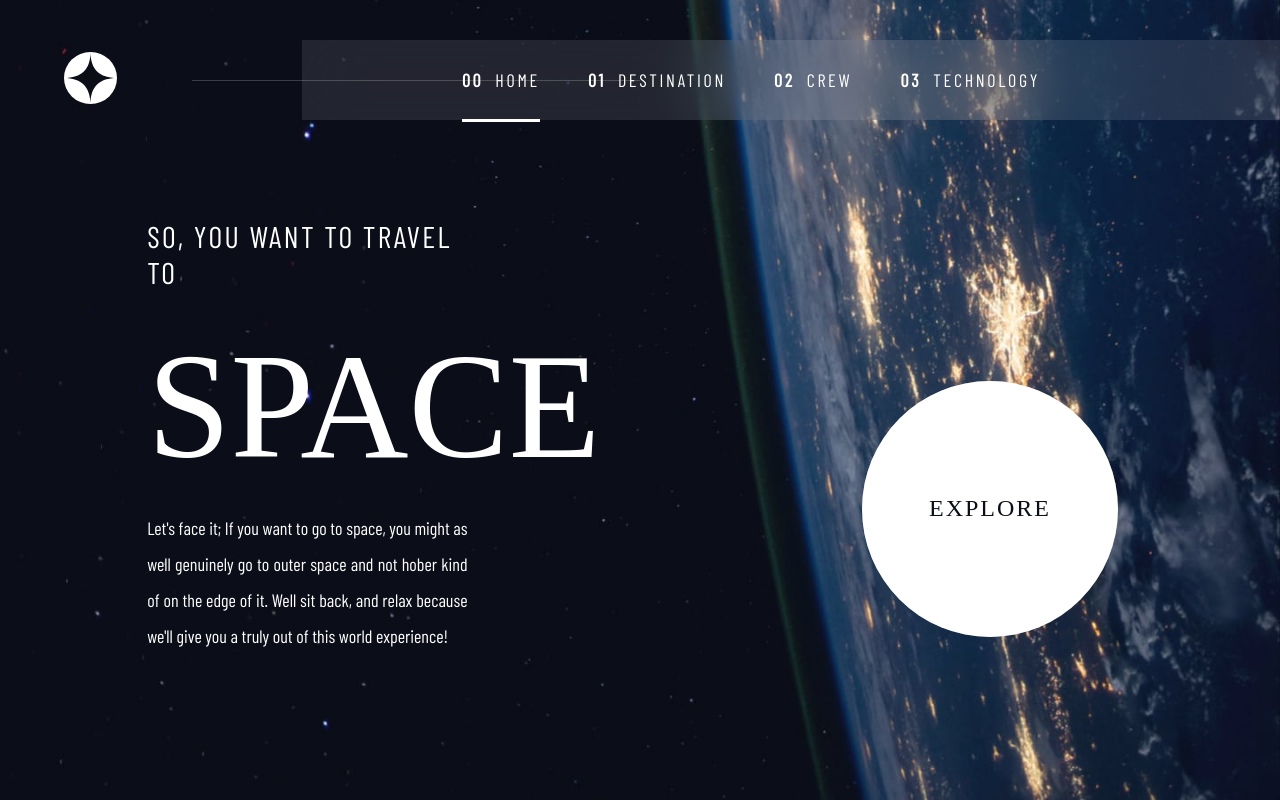
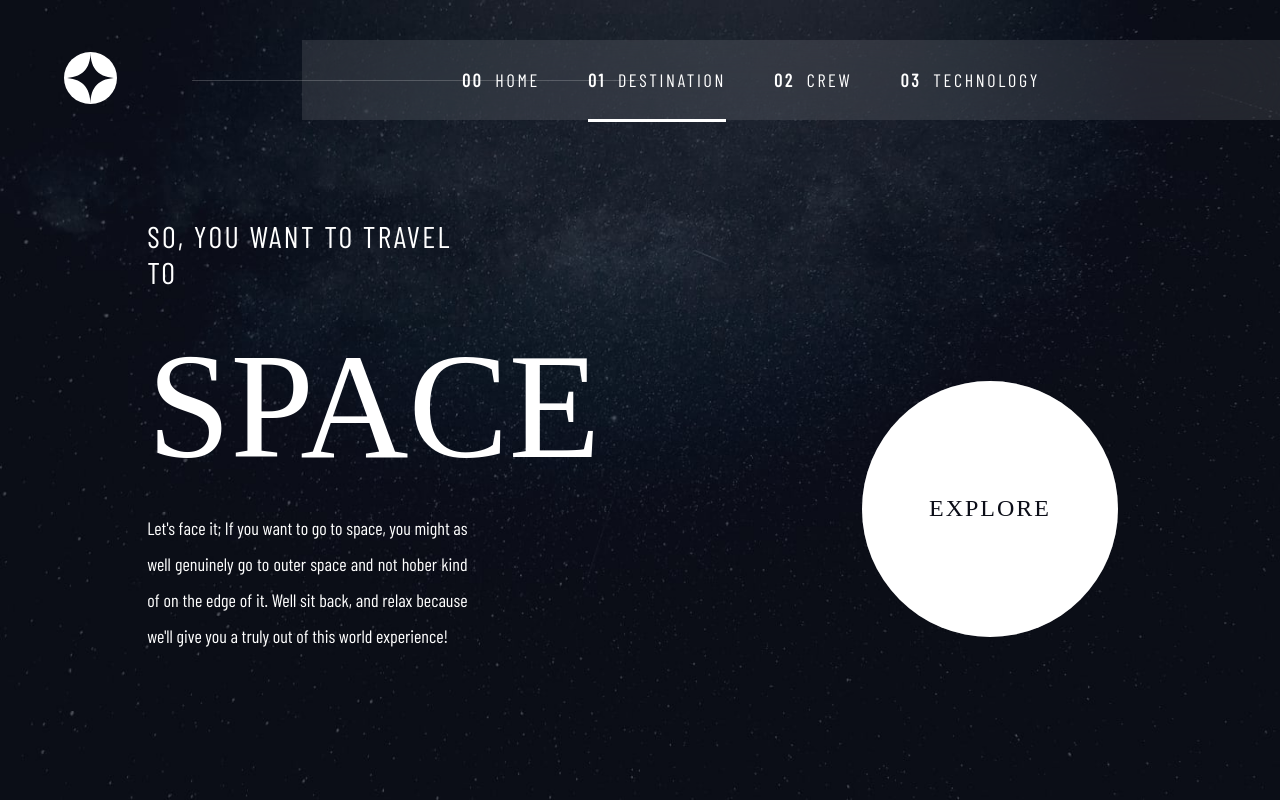
Before and after one commit to Bushenzie/Space-tourism-challange, a website built with webpack: page dist/index.html in a window 1280 px wide. Both pictures are taken after a click on the element "EXPLORE". Built offline with nearby package versions, Linux system fonts and the light colour scheme; a web font is replaced by a local one.

Commit message:
Transitions & Explore

```diff
--- a/js/elements.js
+++ b/js/elements.js
@@ -18,6 +18,7 @@ export class Element {
     Content() {
         return {
             body: document.body,
+            explore: document.querySelector(".explore"),
         }
     }
 }
--- a/js/events.js
+++ b/js/events.js
@@ -21,6 +21,12 @@ export class Event {
         });
     }
 
+    SetMain() {
+        Elements.Content().explore.addEventListener("click",()=> {
+            this.SwitchPage("destination");
+        })
+    }
+
 
     SwitchPage(page) {
         Elements.Content().body.removeAttribute("id");
--- a/js/index.js
+++ b/js/index.js
@@ -12,6 +12,7 @@ document.addEventListener("load", ()=> {
 
 console.log(Storage.GetCurrentPage());
 Events.SetNav();
+Events.SetMain();
 
 if(!Storage.GetCurrentPage()) {
     Storage.SetCurrentPage("home");
```
Also changed, not shown: dist/app-bundle.js, dist/style/main.css, dist/style/main.scss, 1 other file.
